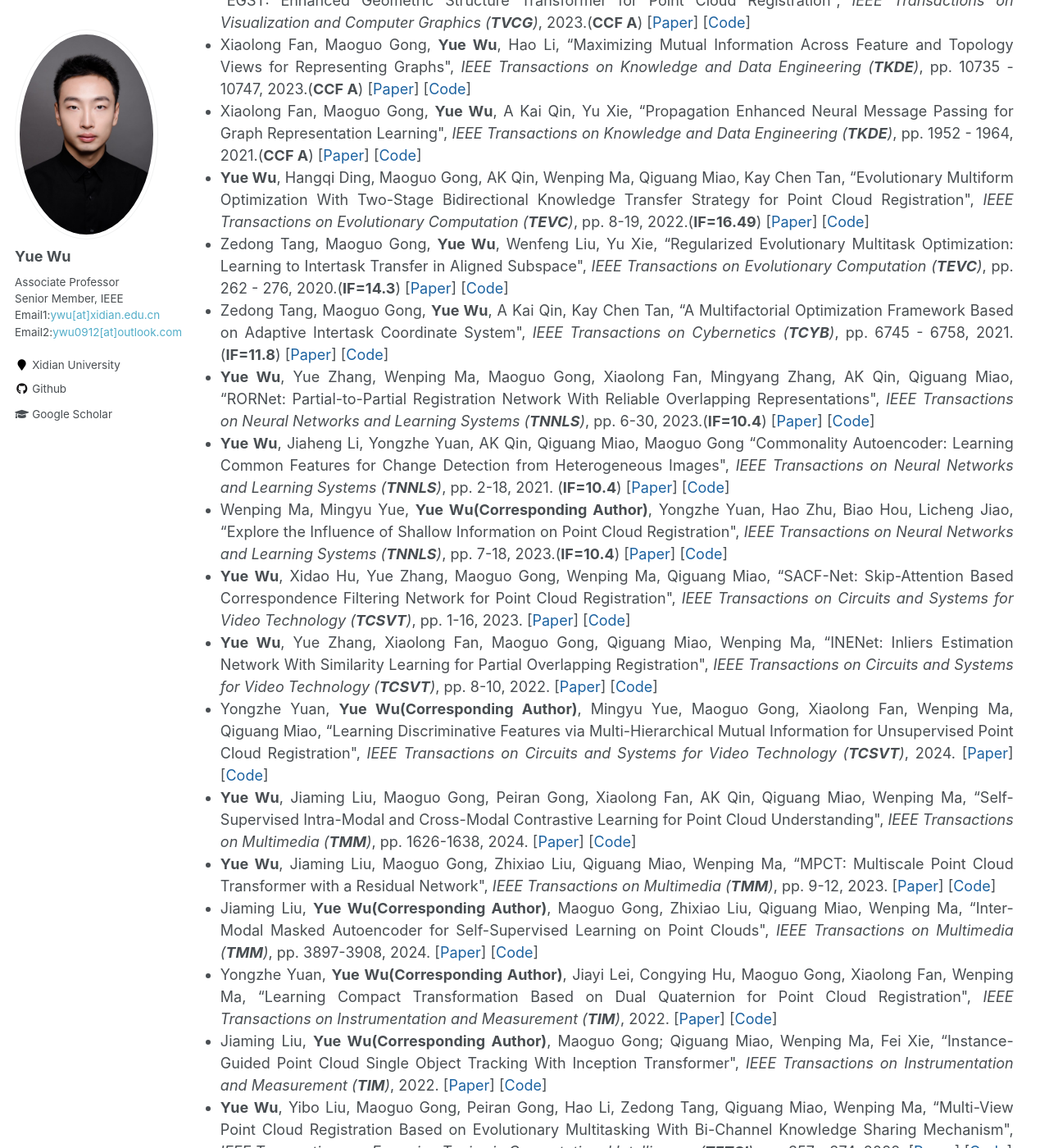
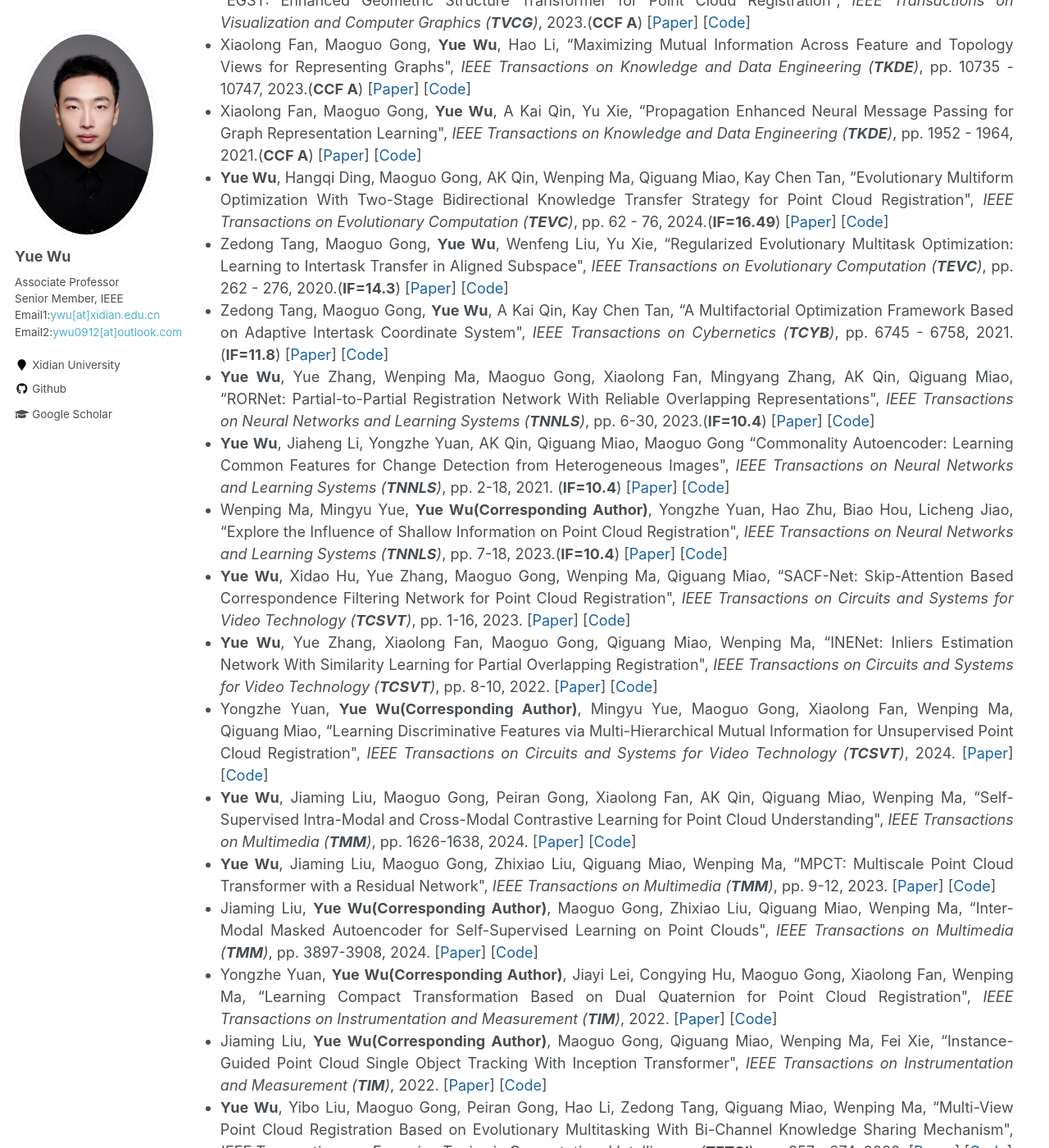
Before and after one commit to ywuchina/ywuchina.github.io, a Jekyll site: the page built from _pages/home.md, in a window 1280 px wide and 1400 px high, scrolled down 2976 px. Shown: the whole window at 82% size. Built offline with Jekyll 4.4.1, drawn with Linux system fonts in a browser that asks for light colours.

Commit message:
Update paper.html

```diff
--- a/_includes/paper.html
+++ b/_includes/paper.html
@@ -90,7 +90,7 @@
   <span>
   <b>Yue Wu</b>, Hangqi Ding, Maoguo Gong, AK Qin, Wenping Ma, Qiguang Miao, Kay Chen Tan,
   “Evolutionary Multiform Optimization With Two-Stage Bidirectional Knowledge Transfer Strategy for Point Cloud Registration",
-  <i>IEEE Transactions on Evolutionary Computation (<b>TEVC</b>)</i>, pp. 8-19, 2022.(<b>IF=16.49</b>)
+  <i>IEEE Transactions on Evolutionary Computation (<b>TEVC</b>)</i>, pp. 62 - 76, 2024.(<b>IF=16.49</b>)
   [<a href= "https://ieeexplore.ieee.org/document/9925083" target="_blank">Paper</a>]
   [<a href= "https://github.com/ywu0912/TeamCode.git" target="_blank">Code</a>]
   </span>
@@ -221,7 +221,7 @@
       </li>
       <li style="margin-bottom: 1.5;">
         <span>
-          Jiaming Liu, <b>Yue Wu(Corresponding Author)</b>, Maoguo Gong; Qiguang Miao, Wenping Ma, Fei Xie,
+          Jiaming Liu, <b>Yue Wu(Corresponding Author)</b>, Maoguo Gong, Qiguang Miao, Wenping Ma, Fei Xie,
         “Instance-Guided Point Cloud Single Object Tracking With Inception Transformer",
         <i>IEEE Transactions on Instrumentation and Measurement (<b>TIM</b>)</i>,  2022.
         [<a href= "https://ieeexplore.ieee.org/abstract/document/10242082/" target="_blank">Paper</a>]
```
